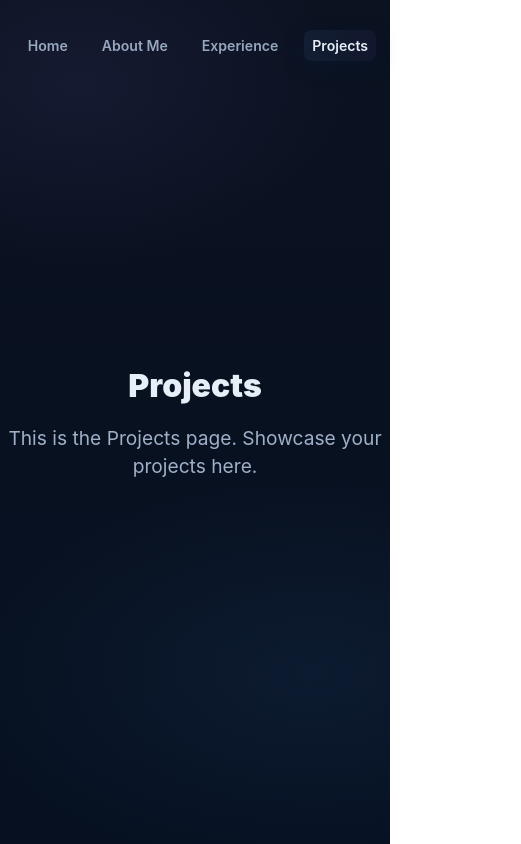
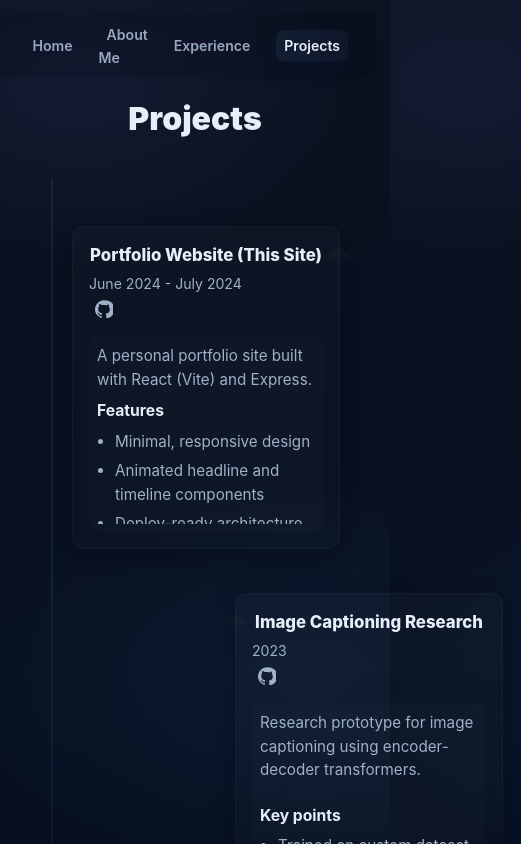
Before and after one commit to omkaranu04/Profile-Website, a React (Vite) app in the folder frontend/: page /projects in a window 390 px wide. Shown: the top 844 px of the page, 521 px wide, since content can reach past the window. Built offline with nearby package versions, Linux system fonts and the light colour scheme; the HTML template or start-up script is replaced by a standard one.

Commit message:
fixed exp page, added proj page

```diff
--- a/frontend/src/components/TopNav.jsx
+++ b/frontend/src/components/TopNav.jsx
@@ -10,6 +10,7 @@ const links = [
 
 export default function TopNav() {
   return (
+    <>
       <nav className="top-nav" aria-label="Primary">
         <ul>
           {links.map((l) => (
@@ -26,5 +27,10 @@ export default function TopNav() {
           ))}
         </ul>
       </nav>
+
+      {/* Spacer equal to nav height so the rest of the page starts below the fixed nav.
+          This avoids adding padding to the body and prevents unwanted scroll. */}
+      <div className="nav-spacer" aria-hidden />
+    </>
   )
 }
--- a/frontend/src/index.css
+++ b/frontend/src/index.css
@@ -9,6 +9,7 @@
   --glow-2: rgba(155,122,255,0.16);
   --roll-duration: 220ms;
   --nav-height: 64px;
+  --nav-offset-extra: 12px;
 }
 
 * { box-sizing: border-box; margin: 0; padding: 0; }
@@ -16,6 +17,7 @@
 html, body, #root {
   height: 100%;
   width: 100%;
+  background-attachment: fixed;
 }
 
 body {
@@ -25,16 +27,17 @@ body {
               linear-gradient(180deg, var(--bg-1), var(--bg-2));
   color: var(--text);
   line-height: 1.45;
+  background-attachment: fixed;
 }
 
 /* FULL PAGE CENTERING */
 .app-root {
-  height: 100vh;
+  min-height: calc(100vh - var(--nav-height));
+  display: flex;
+  align-items: center;
+  justify-content: center;
+  padding: 0;
   width: 100%;
-  display: flex;
-  justify-content: center;
-  align-items: center;
-  padding: 0;
   text-align: center;
 }
 
@@ -49,7 +52,7 @@ body {
 }
 
 /* Headline — BIGGER */
-.headline {
+.headline, h1, h2, h3 {
   font-size: 3.4rem;
   font-weight: 900;
   margin-bottom: 1rem;
@@ -59,7 +62,7 @@ body {
   align-items: center;
   flex-wrap: wrap;
   color: var(--text);
-  scroll-margin-top: calc(var(--nav-height) + 18px);
+  scroll-margin-top: calc(var(--nav-height) + var(--nav-offset-extra));
 }
 
 /* Animated name — BIG + glow */
@@ -118,14 +121,24 @@ body {
 /* Top-right navigation */
 .top-nav {
   position: fixed;
-  top: 22px;
-  right: 28px;
-  z-index: 60;
+  top: 0;
+  right: 0;
+  left: 0;
+  height: var(--nav-height);
   display: flex;
   align-items: center;
+  justify-content: flex-end;
+  padding: 0 28px;
+  z-index: 9999;
   pointer-events: auto;
+  background: rgba(6,10,18,0.12);
+  backdrop-filter: blur(4px);
+}
+
+.nav-spacer {
   height: var(--nav-height);
-  z-index: 9999;
+  width: 100%;
+  pointer-events: none;
 }
 
 .top-nav ul {
@@ -258,7 +271,6 @@ body {
   max-width: 1100px;
   margin: 0 auto;
   padding: 2rem;
-  padding-top: calc(var(--nav-height) + 18px);
 }
 
 .experience-header {
@@ -304,10 +316,9 @@ body {
 /* left side items (content right-aligned toward the center line) */
 .timeline-item.left {
   left: 0;
-  margin-left: 0;
   display: flex;
-  justify-content: flex-end;
-  text-align: right;
+  justify-content: flex-start;
+  text-align: left;
 }
 
 /* right side items (content left-aligned toward the center line) */
@@ -324,7 +335,7 @@ body {
   max-width: 560px;
   background: linear-gradient(180deg, rgba(255,255,255,0.02), rgba(255,255,255,0.01));
   border: 1px solid rgba(255,255,255,0.03);
-  padding: 14px;
+  padding: 16px;
   border-radius: 12px;
   transition: transform 200ms cubic-bezier(.2,.9,.2,1), box-shadow 200ms ease, border-color 180ms ease;
   box-shadow: 0 6px 20px rgba(2,6,23,0.45);
@@ -334,7 +345,7 @@ body {
 /* lift on hover/focus */
 .timeline-item:focus .item-content,
 .timeline-item:hover .item-content {
-  transform: translateY(-8px);
+  transform: translateY(-6px);
   border-color: rgba(88,166,255,0.12);
   box-shadow: 0 18px 44px rgba(6,12,24,0.6);
 }
@@ -377,6 +388,7 @@ body {
 .tile-time {
   font-size: 0.88rem;
   color: var(--muted);
+  margin-top: 4px;
 }
 
 /* github link */
@@ -391,9 +403,7 @@ body {
   border-radius: 8px;
   transition: color 140ms ease, transform 140ms ease;
 }
-
 .github-link svg { display: block; color: var(--muted); }
-
 .timeline-item:hover .github-link,
 .timeline-item:focus .github-link {
   color: var(--text);
@@ -402,15 +412,15 @@ body {
 
 /* description area (compact until hover/focus) */
 .tile-body {
-  margin-top: 10px;
+  margin-top: 12px;
   overflow: hidden;
   border-radius: 8px;
   background: rgba(255,255,255,0.01);
-  padding: 6px;
+  padding: 8px;
 }
 
 .tile-desc {
-  max-height: 64px;
+  max-height: 88px;
   overflow: hidden;
   color: var(--muted);
   font-size: 0.95rem;
@@ -423,9 +433,43 @@ body {
 /* expand on hover/focus to show scrollable details */
 .timeline-item:hover .tile-desc,
 .timeline-item:focus .tile-desc {
-  max-height: 260px;
+  max-height: 320px;
   overflow: auto;
   padding-right: 6px;
+}
+
+/* --- New: section & list styles for parsed description --- */
+.desc-section { margin-top: 6px; }
+.desc-section-title {
+  font-weight: 700;
+  color: var(--text);
+  margin-bottom: 6px;
+  font-size: 0.98rem;
+}
+.desc-list {
+  margin: 6px 0 0 18px;
+  padding: 0;
+  list-style-type: disc;
+  color: var(--muted);
+}
+.desc-list li {
+  margin: 6px 0;
+}
+
+/* normal paragraph style */
+.desc-paragraph {
+  margin: 0 0 8px 0;
+  color: var(--muted);
+}
+
+/* remove timeline-dot (no marker) */
+
+/* accessibility focus */
+.timeline-item:focus {
+  outline: none;
+}
+.timeline-item:focus .item-content {
+  box-shadow: 0 22px 50px rgba(6,12,24,0.65), 0 0 0 4px rgba(88,166,255,0.05);
 }
 
 /* dot marker centered on the center line beside each item */
@@ -457,27 +501,20 @@ body {
 
 /* responsive: single column stacking on small screens */
 @media (max-width: 820px) {
-  .timeline::before { left: 20px; } /* move center line to left for stacked look */
+  .timeline::before { left: 20px; }
   .timeline-item {
     width: 100%;
     padding-left: 40px;
-    margin: 24px 0;
+    margin: 20px 0;
+    left: 0;
   }
   .timeline-item.left,
   .timeline-item.right {
-    left: 0;
     display: block;
     text-align: left;
   }
-  .timeline-item .item-content::after {
-    left: 10px;
-    transform: rotate(45deg);
+  .timeline-item .item-content {
+    margin-left: 0;
   }
-  .timeline-dot {
-    left: 20px;
-    transform: translateX(-50%);
-  }
-  .timeline-item .item-content {
-    margin-left: 20px;
-  }
+  .tile-desc { max-height: 180px; }
 }
--- a/frontend/src/pages/Experience.jsx
+++ b/frontend/src/pages/Experience.jsx
@@ -1,9 +1,12 @@
+// profile-website/frontend/src/pages/Experience.jsx
 import React from 'react'
 
 /**
- * Timeline-style Experience page
- * Tiles alternate left/right along a vertical center line.
- * The `entries` array is sample data — replace with your own.
+ * Timeline-style Experience page (alternating visual, left-aligned)
+ * - Descriptions are parsed so lines that end with ":" become bold section titles,
+ *   and subsequent lines starting with "- " become list items under that section.
+ *
+ * Replace / extend `entries` with your real data.
  */
 
 const entries = [
@@ -13,14 +16,15 @@ const entries = [
     timeframe: 'Jun 2024 - Aug 2024',
     github: 'https://github.com/yourusername/project-a',
     description:
-      `Worked on model optimization for production inference. Implemented a pruning pipeline,
+`Worked on model optimization for production inference. Implemented a pruning pipeline,
 integrated quantization-aware training, and created evaluation dashboards.
-Key contributions:
-- Designed a pruning scheduler for layer-wise sparsity.
-- Reduced model size by 58% with minimal accuracy drop.
-- Built automated unit tests and evaluation notebooks.
 
-Technologies: Python, PyTorch, ONNX, Docker, GitHub Actions.`
+Technologies:
+- Python
+- PyTorch
+- ONNX
+- Docker
+- GitHub Actions`
   },
   {
     id: 'proj-2',
@@ -28,12 +32,18 @@ Technologies: Python, PyTorch, ONNX, Docker, GitHub Actions.`
     timeframe: 'Oct 2023 - Dec 2023',
     github: 'https://github.com/yourusername/portfolio-engine',
     description:
-      `A small MERN app to manage and render my portfolio dynamically. Features:
-- Dynamic content editing with markdown support.
-- Image upload integration with Cloudinary.
-- Lightweight search and filtering for projects.
+`A small MERN app to manage and render my portfolio dynamically.
 
-Technologies: React, Vite, Express, MongoDB, Cloudinary.`
+Features:
+- Dynamic content editing with markdown support
+- Image upload integration with Cloudinary
+- Lightweight search and filtering
+
+Technologies:
+- React (Vite)
+- Express
+- MongoDB
+- Cloudinary`
   },
   {
     id: 'proj-3',
@@ -41,14 +51,78 @@ Technologies: React, Vite, Express, MongoDB, Cloudinary.`
     timeframe: 'Jan 2023 - May 2023',
     github: '',
     description:
-      `Assisted in data collection and preprocessing for a computer vision research project.
-Wrote data-augmentation scripts, prepared labeled datasets, and helped run baseline experiments.
+`Assisted in data collection and preprocessing for a computer vision research project.
 
 Key points:
-- Collected ~12k annotated images.
-- Built augmentation pipeline with albumentations.`
+- Collected ~12k annotated images
+- Built augmentation pipeline with albumentations`
   }
 ]
+
+/* simple parser to convert the description string into JSX:
+   - lines ending with ':' become section headers (bold)
+   - lines starting with '- ' become list items following a header
+   - blank lines create paragraph breaks
+*/
+function renderDescription(text) {
+  const lines = text.split('\n').map((l) => l.replace(/\r/g, ''))
+  const out = []
+  let i = 0
+
+  while (i < lines.length) {
+    const line = lines[i].trim()
+    if (!line) {
+      // blank line -> paragraph gap
+      out.push(<div key={`p-${i}`} style={{ height: 8 }} />)
+      i++
+      continue
+    }
+
+    if (line.endsWith(':')) {
+      // section title
+      const title = line.slice(0, -1)
+      i++
+      // collect subsequent '- ' lines as list items
+      const items = []
+      while (i < lines.length && lines[i].trim().startsWith('-')) {
+        items.push(lines[i].trim().replace(/^-+\s*/, ''))
+        i++
+      }
+
+      out.push(
+        <div key={`section-${i}`} className="desc-section">
+          <div className="desc-section-title">{title}</div>
+          {items.length > 0 ? (
+            <ul className="desc-list">
+              {items.map((it, idx) => (
+                <li key={idx}>{it}</li>
+              ))}
+            </ul>
+          ) : null}
+        </div>
+      )
+      continue
+    }
+
+    // otherwise treat as a normal paragraph (may join consecutive non-empty lines until blank or section)
+    const paraLines = []
+    while (i < lines.length && lines[i].trim() && !lines[i].trim().endsWith(':')) {
+      // stop if next is a section title line (ends with :) to avoid consuming it
+      if (lines[i].trim().endsWith(':')) break
+      paraLines.push(lines[i].trim())
+      i++
+    }
+    if (paraLines.length) {
+      out.push(
+        <p key={`para-${i}`} className="desc-paragraph">
+          {paraLines.join(' ')}
+        </p>
+      )
+    }
+  }
+
+  return out
+}
 
 export default function Experience() {
   return (
@@ -56,12 +130,11 @@ export default function Experience() {
       <section className="experience-timeline-wrapper">
         <header className="experience-header">
           <h1 className="headline">Experience</h1>
-          <p className="hint">Timeline: hover or focus a card to see scrollable details. Click GitHub to view code.</p>
         </header>
 
         <div className="timeline" role="list">
           {entries.map((entry, idx) => {
-            const side = idx % 2 === 0 ? 'left' : 'right' // alternate
+            const side = idx % 2 === 0 ? 'left' : 'right'
             return (
               <article
                 key={entry.id}
@@ -86,6 +159,7 @@ export default function Experience() {
                         aria-label={`Open ${entry.title} on GitHub (opens in new tab)`}
                         onClick={(ev) => ev.stopPropagation()}
                       >
+                        {/* small GitHub icon */}
                         <svg width="18" height="18" viewBox="0 0 24 24" fill="none" aria-hidden>
                           <path fill="currentColor" d="M12 .5a12 12 0 00-3.79 23.4c.6.11.82-.26.82-.58v-2.17c-3.34.73-4.04-1.6-4.04-1.6-.55-1.4-1.34-1.77-1.34-1.77-1.09-.75.08-.74.08-.74 1.2.08 1.83 1.24 1.83 1.24 1.07 1.83 2.81 1.3 3.49.99.11-.78.42-1.3.76-1.6-2.67-.3-5.47-1.34-5.47-5.96 0-1.32.47-2.4 1.24-3.25-.12-.3-.54-1.52.12-3.16 0 0 1.01-.32 3.3 1.23A11.4 11.4 0 0112 6.8c1.02.01 2.05.14 3.01.41 2.28-1.55 3.28-1.23 3.28-1.23.66 1.64.24 2.86.12 3.16.77.85 1.24 1.93 1.24 3.25 0 4.63-2.8 5.66-5.47 5.96.43.37.81 1.1.81 2.22v3.29c0 .32.22.69.83.58A12 12 0 0012 .5z" />
                         </svg>
@@ -96,14 +170,13 @@ export default function Experience() {
                   </div>
 
                   <div className="tile-body">
-                    <div className="tile-desc" aria-hidden>
-                      <pre>{entry.description}</pre>
+                    <div className="tile-desc">
+                      {renderDescription(entry.description)}
                     </div>
                   </div>
                 </div>
 
-                {/* center dot marker placed at center line */}
-                <span className="timeline-dot" aria-hidden />
+                {/* removed timeline-dot & connectors for simpler look */}
               </article>
             )
           })}
--- a/frontend/src/pages/Projects.jsx
+++ b/frontend/src/pages/Projects.jsx
@@ -1,13 +1,176 @@
+// profile-website/frontend/src/pages/Projects.jsx
 import React from 'react'
+
+/**
+ * Projects page — uses same timeline-card layout/behavior as Experience.jsx.
+ * Replace or extend the `projects` array with your real projects.
+ *
+ * The rendering/parsing logic is identical to Experience.jsx so styles remain consistent.
+ */
+
+const projects = [
+  {
+    id: 'proj-a',
+    title: 'Portfolio Website (This Site)',
+    timeframe: 'June 2024 - July 2024',
+    github: 'https://github.com/yourusername/portfolio-website',
+    description: `A personal portfolio site built with React (Vite) and Express.
+Features:
+- Minimal, responsive design
+- Animated headline and timeline components
+- Deploy-ready architecture (separate frontend + backend)
+
+Technologies:
+- React (Vite)
+- Express
+- MongoDB (Atlas)
+- Tailwind / CSS`
+  },
+  {
+    id: 'proj-b',
+    title: 'Image Captioning Research',
+    timeframe: '2023',
+    github: 'https://github.com/yourusername/image-captioning',
+    description: `Research prototype for image captioning using encoder-decoder transformers.
+
+Key points:
+- Trained on custom dataset with augmentation
+- Experimented with attention visualizations
+- Provided evaluation scripts and notebooks
+
+Technologies:
+- PyTorch
+- Transformers
+- Weights & Biases`
+  },
+  {
+    id: 'proj-c',
+    title: 'Chatbot Assistant (PoC)',
+    timeframe: '2022',
+    github: '',
+    description: `Proof-of-concept chatbot to help with documentation and small tasks.
+
+Features:
+- Local LLM orchestration (prompt templates)
+- Slack integration for notifications
+
+Technologies:
+- Node.js
+- Express
+- Socket.io`
+  }
+]
+
+/* Reuse the same description parser implemented for Experience */
+function renderDescription(text) {
+  const lines = text.split('\n').map((l) => l.replace(/\r/g, ''))
+  const out = []
+  let i = 0
+
+  while (i < lines.length) {
+    const line = lines[i].trim()
+    if (!line) {
+      out.push(<div key={`p-${i}`} style={{ height: 8 }} />)
+      i++
+      continue
+    }
+
+    if (line.endsWith(':')) {
+      const title = line.slice(0, -1)
+      i++
+      const items = []
+      while (i < lines.length && lines[i].trim().startsWith('-')) {
+        items.push(lines[i].trim().replace(/^-+\s*/, ''))
+        i++
+      }
+
+      out.push(
+        <div key={`section-${i}`} className="desc-section">
+          <div className="desc-section-title">{title}</div>
+          {items.length > 0 ? (
+            <ul className="desc-list">
+              {items.map((it, idx) => (
+                <li key={idx}>{it}</li>
+              ))}
+            </ul>
+          ) : null}
+        </div>
+      )
+      continue
+    }
+
+    const paraLines = []
+    while (i < lines.length && lines[i].trim() && !lines[i].trim().endsWith(':')) {
+      if (lines[i].trim().endsWith(':')) break
+      paraLines.push(lines[i].trim())
+      i++
+    }
+    if (paraLines.length) {
+      out.push(
+        <p key={`para-${i}`} className="desc-paragraph">
+          {paraLines.join(' ')}
+        </p>
+      )
+    }
+  }
+
+  return out
+}
 
 export default function Projects() {
   return (
     <main className="app-root">
-      <section className="hero">
-        <h1 className="headline">
-          Projects
-        </h1>
-        <p className="hint">This is the Projects page. Showcase your projects here.</p>
+      <section className="experience-timeline-wrapper">
+        <header className="experience-header">
+          <h1 className="headline">Projects</h1>
+        </header>
+
+        <div className="timeline" role="list">
+          {projects.map((p, idx) => {
+            const side = idx % 2 === 0 ? 'left' : 'right'
+            return (
+              <article
+                key={p.id}
+                className={`timeline-item ${side}`}
+                tabIndex={0}
+                role="listitem"
+                aria-labelledby={`${p.id}-title`}
+              >
+                <div className="item-content">
+                  <div className="item-header">
+                    <div>
+                      <h3 id={`${p.id}-title`} className="tile-title">{p.title}</h3>
+                      <div className="tile-time">{p.timeframe}</div>
+                    </div>
+
+                    {p.github ? (
+                      <a
+                        className="github-link"
+                        href={p.github}
+                        target="_blank"
+                        rel="noopener noreferrer"
+                        aria-label={`Open ${p.title} on GitHub (opens in new tab)`}
+                        onClick={(ev) => ev.stopPropagation()}
+                      >
+                        <svg width="18" height="18" viewBox="0 0 24 24" fill="none" aria-hidden>
+                          <path fill="currentColor" d="M12 .5a12 12 0 00-3.79 23.4c.6.11.82-.26.82-.58v-2.17c-3.34.73-4.04-1.6-4.04-1.6-.55-1.4-1.34-1.77-1.34-1.77-1.09-.75.08-.74.08-.74 1.2.08 1.83 1.24 1.83 1.24 1.07 1.83 2.81 1.3 3.49.99.11-.78.42-1.3.76-1.6-2.67-.3-5.47-1.34-5.47-5.96 0-1.32.47-2.4 1.24-3.25-.12-.3-.54-1.52.12-3.16 0 0 1.01-.32 3.3 1.23A11.4 11.4 0 0112 6.8c1.02.01 2.05.14 3.01.41 2.28-1.55 3.28-1.23 3.28-1.23.66 1.64.24 2.86.12 3.16.77.85 1.24 1.93 1.24 3.25 0 4.63-2.8 5.66-5.47 5.96.43.37.81 1.1.81 2.22v3.29c0 .32.22.69.83.58A12 12 0 0012 .5z" />
+                        </svg>
+                      </a>
+                    ) : (
+                      <div style={{ width: 18 }} aria-hidden />
+                    )}
+                  </div>
+
+                  <div className="tile-body">
+                    <div className="tile-desc">
+                      {renderDescription(p.description)}
+                    </div>
+                  </div>
+                </div>
+              </article>
+            )
+          })}
+        </div>
       </section>
     </main>
   )
```
Lines whose indentation alone changed are shown as unchanged.
